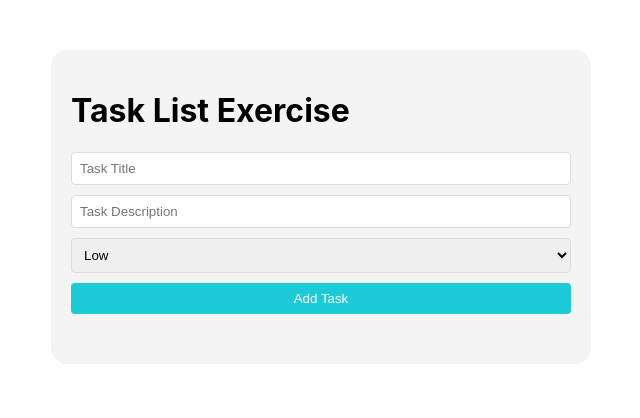
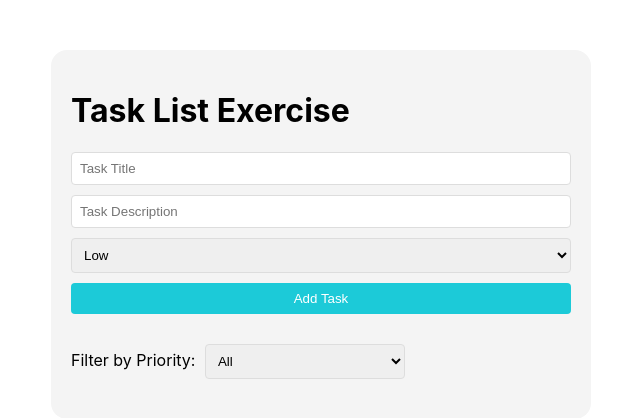
Before and after one commit to raluseru/simple-task-tracker, a React (Create React App) app: page / in a window 1280 px wide. Shown: the top 418 px of the page, without its empty margins (319-959 px from the left). Built offline with nearby package versions, Linux system fonts and the light colour scheme; the HTML template or start-up script is replaced by a standard one.

Commit message:
Add filter by priority

```diff
--- a/src/App.tsx
+++ b/src/App.tsx
@@ -1,7 +1,8 @@
-import React, { useState, useEffect } from "react";
+import React, { useMemo, useState, useEffect } from "react";
 import styled from "styled-components";
 import TaskList from "./components/Tasks/TaskList";
 import AddTask from "./components/Tasks/AddTask";
+import Filter from "./components/Filter/Filter";
 import { TaskType, PriorityType } from "./types";
 
 const AppContainer = styled.div`
@@ -16,6 +17,7 @@ const App: React.FC = () => {
   const [newTitle, setNewTitle] = useState<string>("");
   const [newDescription, setNewDescription] = useState<string>("");
   const [priority, setPriority] = useState<PriorityType>(PriorityType.Low);
+  const [filter, setFilter] = useState<"all" | PriorityType.Low | PriorityType.Medium | PriorityType.High>("all");
 
   // Load tasks from localStorage on initial render
   const loadTasksFromLocalStorage = () => {
@@ -72,6 +74,16 @@ const App: React.FC = () => {
     setTasks(updatedTasks);
   };
 
+  // Filter tasks based on priority
+  const filteredTasks = useMemo(() => {
+    return tasks.filter((task) => {
+
+      if (filter === "all") return true
+      else return task.priority === Number(filter)
+
+    })
+  }, [tasks, filter]);
+
   return (
     <AppContainer>
       <h1>Task List Exercise</h1>
@@ -85,9 +97,11 @@ const App: React.FC = () => {
         onPriorityChange={setPriority}
         onSubmitForm={addTask}
       />
+      {/* Priority Filter */}
+      <Filter filter={filter} onChange={setFilter} />
       {/* Display task list */}
       <TaskList
-        tasks={tasks}
+        tasks={filteredTasks}
         updateTask={updateTask}
         deleteTask={deleteTask}
       />
--- /dev/null
+++ b/src/components/Filter/Filter.tsx
@@ -0,0 +1,40 @@
+import React from "react";
+import styled from "styled-components";
+import { PriorityType } from "../../types";
+
+const FilterContainer = styled.div`
+  margin-bottom: 20px;
+`;
+
+const Select = styled.select`
+  padding: 8px;
+  border: 1px solid #ddd;
+  border-radius: 4px;
+  min-width: 200px;
+  cursor: pointer;
+`;
+
+const Label = styled.label`
+  margin-right: 5px;
+`;
+
+interface FilterProps {
+    filter: "all" | PriorityType.Low | PriorityType.Medium | PriorityType.High;
+    onChange: (filter: "all" | PriorityType.Low | PriorityType.Medium | PriorityType.High) => void;
+}
+
+const Filter: React.FC<FilterProps> = ({ filter, onChange }) => {
+    return (
+        <FilterContainer>
+            <Label>Filter by Priority: </Label>
+            <Select value={filter} onChange={(e) => onChange(e.target.value as "all" | PriorityType.Low | PriorityType.Medium | PriorityType.High)}>
+                <option value="all">All</option>
+                <option value={PriorityType.Low}>Low</option>
+                <option value={PriorityType.Medium}>Medium</option>
+                <option value={PriorityType.High}>High</option>
+            </Select>
+        </FilterContainer>
+    );
+};
+
+export default Filter;
```
Also changed, not shown: 1 other file (tests, documents, lock files or other folders).
